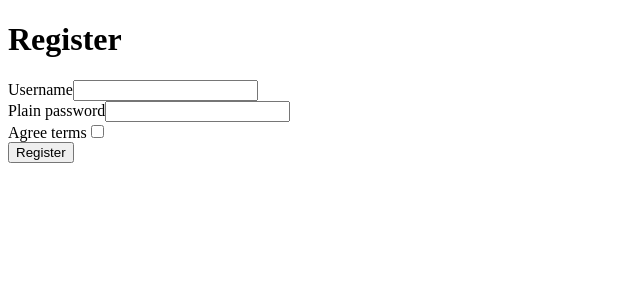
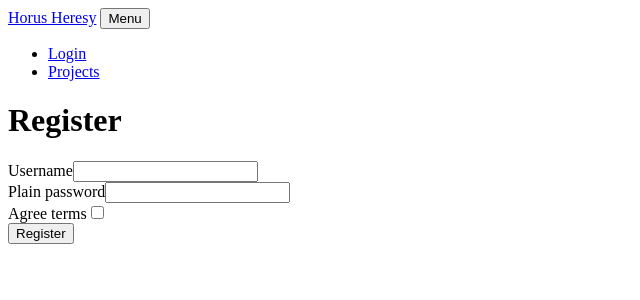
Before and after one commit to AlexJanss/horus_heresy, a Symfony app: template templates/registration/register.html.twig in a window 1280 px wide. Shown: the top 300 px of the page, without its empty margins (0-640 px from the left). Run offline with Twig, Linux system fonts and the light colour scheme; the template is opened without the code that fills it, so the values that code supplies are empty; form fields are guessed from the names that the template uses; some libraries are stand-ins or nearby versions.

Commit message:
alter navigation

```diff
--- a/templates/base.html.twig
+++ b/templates/base.html.twig
@@ -8,6 +8,28 @@
         {% endblock %}
     </head>
     <body>
+        <!-- Navigation -->
+        <header>
+        <nav class="navbar navbar-expand-lg navbar-light fixed-top" id="mainNav">
+            <div class="container">
+                <a class="navbar-brand js-scroll-trigger" href="#page-top">Horus Heresy</a>
+                <button class="navbar-toggler navbar-toggler-right" type="button" data-toggle="collapse" data-target="#navbarResponsive" aria-controls="navbarResponsive" aria-expanded="false" aria-label="Toggle navigation">
+                    Menu
+                    <i class="fas fa-bars"></i>
+                </button>
+                <div class="collapse navbar-collapse" id="navbarResponsive">
+                    <ul class="navbar-nav ml-auto">
+                        <li class="nav-item">
+                            <a class="nav-link js-scroll-trigger" href="{{ path('app_login') }}">Login</a>
+                        </li>
+                        <li class="nav-item">
+                            <a class="nav-link js-scroll-trigger" href="#projects">Projects</a>
+                        </li>
+                    </ul>
+                </div>
+            </div>
+        </nav>
+        </header>
         {% block body %}{% endblock %}
         {% block javascripts %}
             {{ encore_entry_script_tags('app') }}
--- a/templates/landing_page/index.html.twig
+++ b/templates/landing_page/index.html.twig
@@ -1,6 +1,6 @@
 {% extends 'base.html.twig' %}
 
-{% block title %}Hello LandingPageController!{% endblock %}
+{% block title %}Horus Heresy{% endblock %}
 
 {% block body %}
 <div class="example-wrapper">
```
